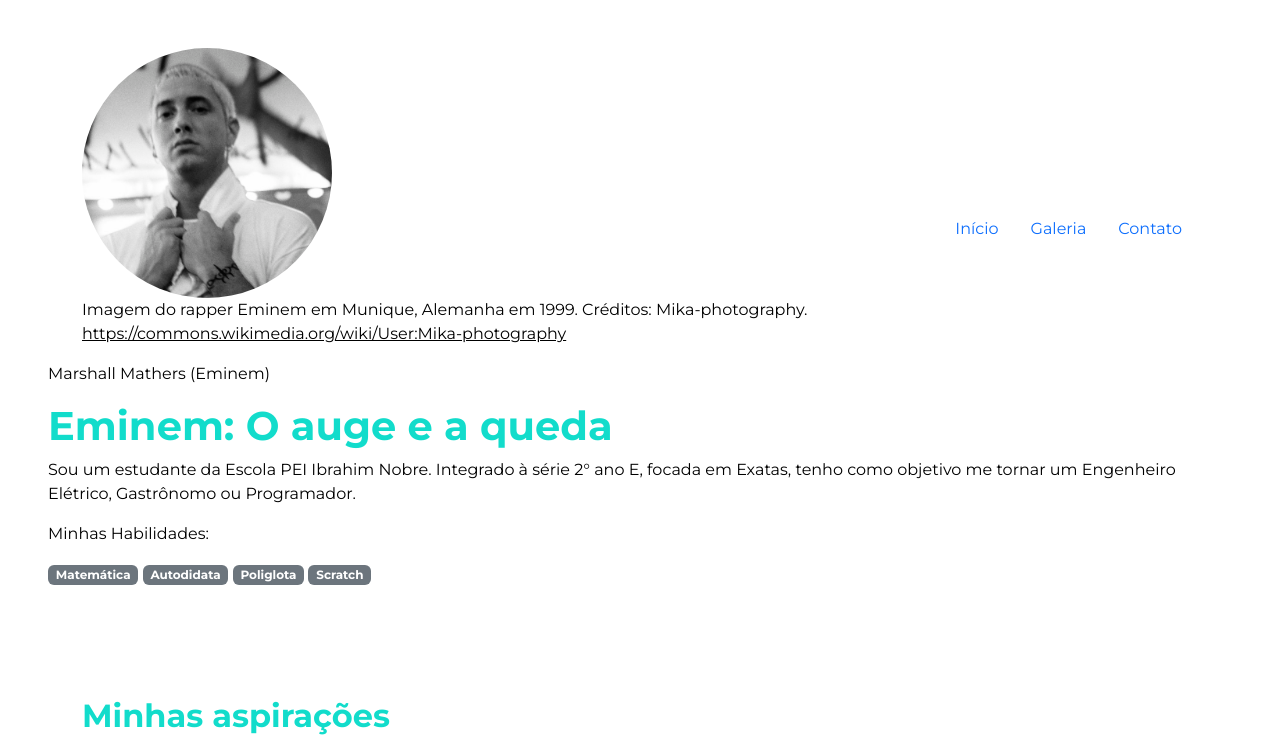
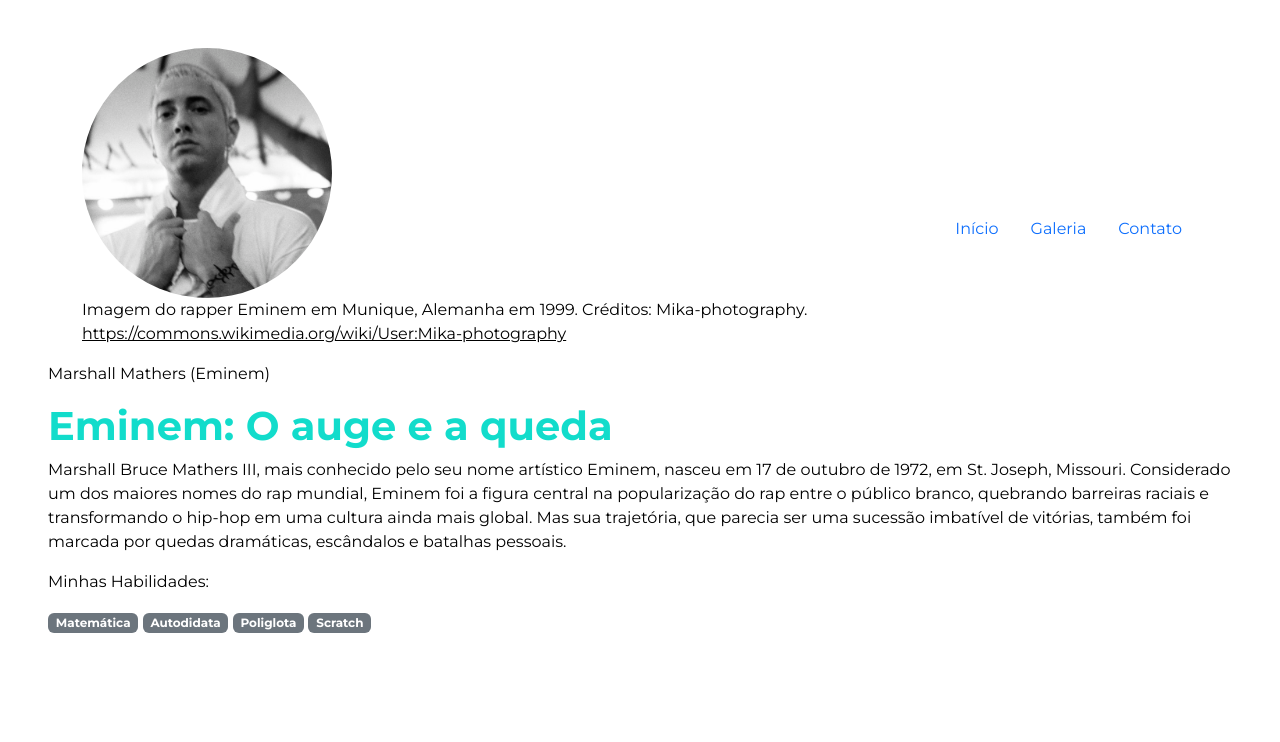
Before and after one commit to PPV142/ccommons, a plain HTML site: page index.html in a window 1280 px wide. Shown: the top 742 px of the page. Drawn offline with nearby package versions, Linux system fonts and the light colour scheme.

Commit message:
Update index.html

```diff
--- a/index.html
+++ b/index.html
@@ -20,8 +20,11 @@
     <header class=" p-5">
         <nav class="container d-flex justify-content-between align-items-center">
             <figure>
-        <img src="eminem1999.jpg" alt="avatar de title" class="rounded-circle" width="250" height="250" srcset="">
-                 <figcaption>Imagem do rapper Eminem em Munique, Alemanha em 1999. Créditos: Mika-photography.</figcaption><a href=https://commons.wikimedia.org/wiki/User:Mika-photography>https://commons.wikimedia.org/wiki/User:Mika-photography</a>
+                <img src="eminem1999.jpg" alt="avatar de title" class="rounded-circle" width="250" height="250"
+                    srcset="">
+                <figcaption>Imagem do rapper Eminem em Munique, Alemanha em 1999. Créditos: Mika-photography.
+                </figcaption><a
+                    href=https://commons.wikimedia.org/wiki/User:Mika-photography>https://commons.wikimedia.org/wiki/User:Mika-photography</a>
             </figure>
             <ul class="nav mt-5">
                 <li class="nav-item"><a class="nav-link" href="#inicio">Início</a></li>
@@ -31,8 +34,11 @@
         </nav>
         <p>Marshall Mathers (Eminem)</p>
         <h1>Eminem: O auge e a queda</h1>
-        <p>Sou um estudante da Escola PEI Ibrahim Nobre. Integrado à série 2° ano E, focada em Exatas, tenho como
-            objetivo me tornar um Engenheiro Elétrico, Gastrônomo ou Programador.</p>
+        <p>Marshall Bruce Mathers III, mais conhecido pelo seu nome artístico Eminem, nasceu em 17 de outubro de 1972,
+            em St. Joseph, Missouri. Considerado um dos maiores nomes do rap mundial, Eminem foi a figura central na
+            popularização do rap entre o público branco, quebrando barreiras raciais e transformando o hip-hop em uma
+            cultura ainda mais global. Mas sua trajetória, que parecia ser uma sucessão imbatível de vitórias, também
+            foi marcada por quedas dramáticas, escândalos e batalhas pessoais.</p>
         <p>Minhas Habilidades:</p>
         <div>
 
```
Lines whose indentation alone changed are shown as unchanged.
